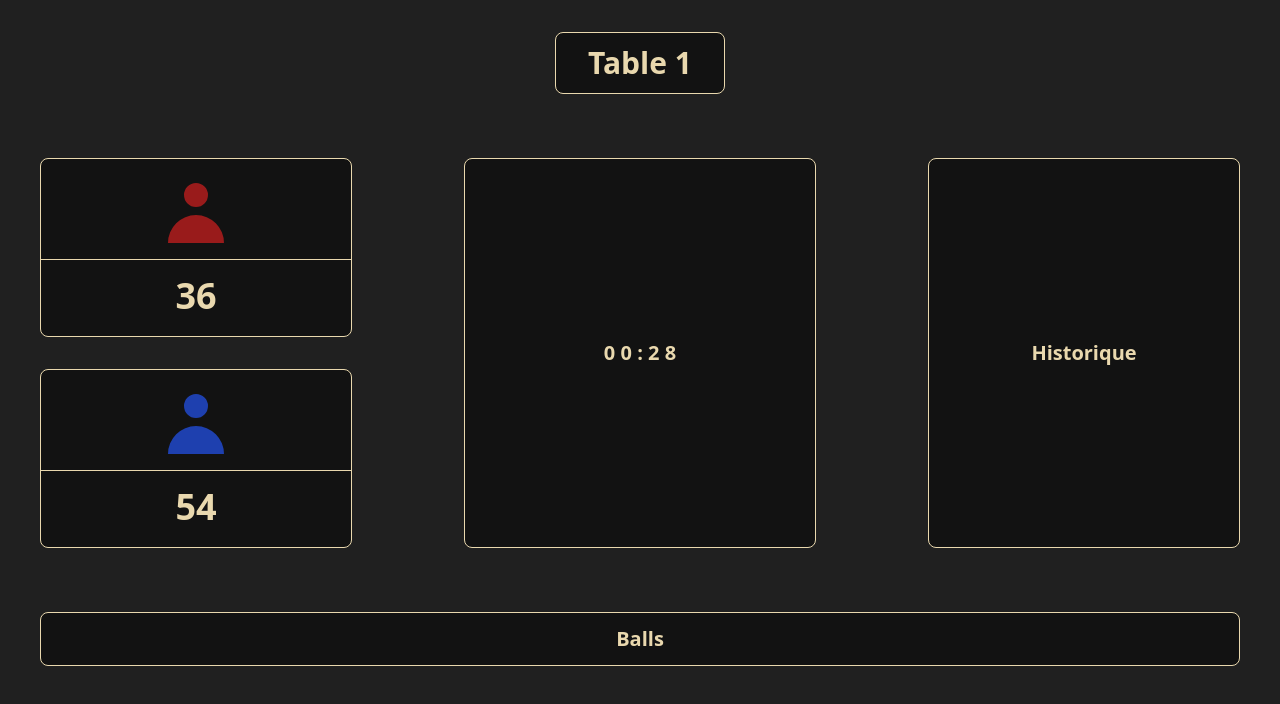
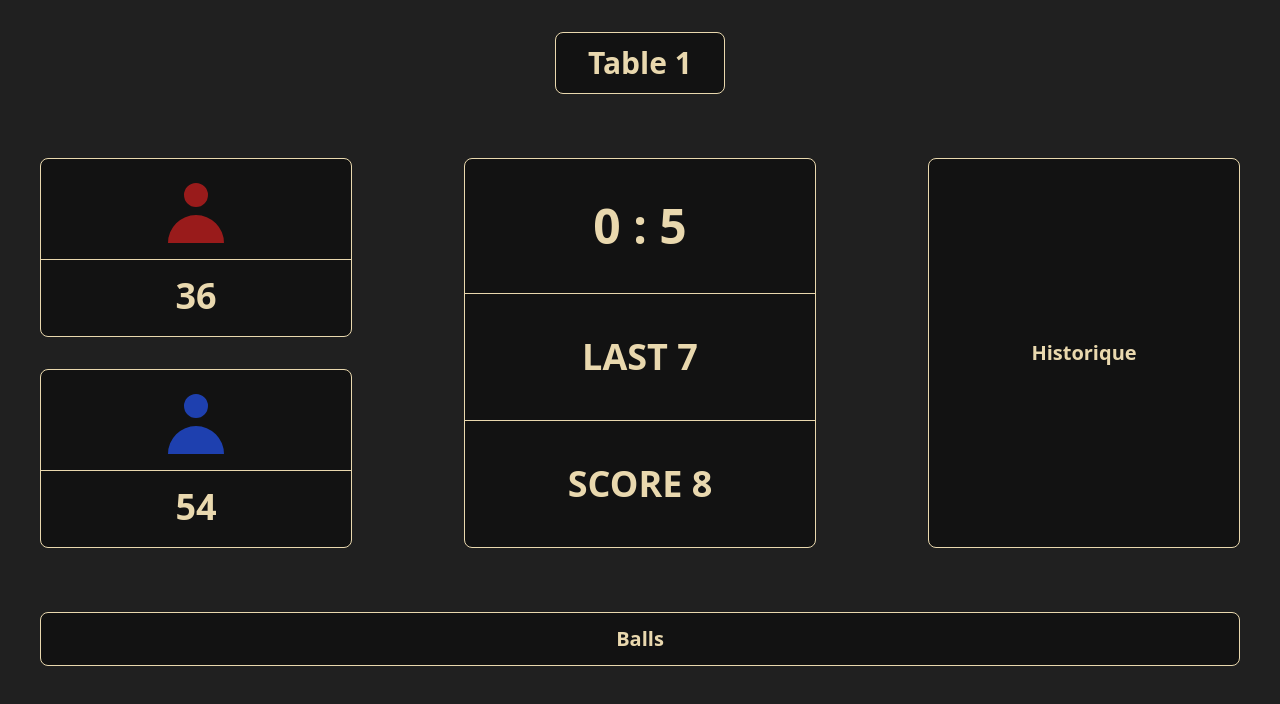
Before and after one commit to gourraguis/snooker-scoreboard, a Next.js app in the folder web/: page / in a window 1280 px wide. Shown: the top 704 px of the page. Built offline with nearby package versions, Linux system fonts and the light colour scheme.

Commit message:
Add Timer to middel section

```diff
--- a/web/components/Middel.tsx
+++ b/web/components/Middel.tsx
@@ -1,10 +1,40 @@
+import { useState, useEffect } from 'react';
+
 const Middel = () => {
+  const [minutes, setMinutes] = useState(0);
+  const [seconds, setSeconds] = useState(0);
+  const [startTimer, setStartTimer] = useState(true);
+
+  useEffect(() => {
+    let myInterval = setInterval(() => {
+      if (startTimer) setSeconds(seconds + 1);
+      if (seconds === 59) {
+        setMinutes(minutes + 1);
+        setSeconds(0);
+      }
+    }, 1000);
+    return () => {
+      clearInterval(myInterval);
+    };
+  });
   return (
     <div
-      className="flex justify-center items-center border-[1px]
-        border-primary-w bg-primary-b rounded-lg px-8 py-3 my-8"
+      className="grid grid-row-3 border-[1px]
+        border-primary-w bg-primary-b rounded-lg
+        my-8 divide-y divide-primary-w
+        "
     >
-      <h1 className="text-primary-w font-semibold text-xl">0 0 : 2 8</h1>
+      <div className="w-full flex justify-center items-center">
+        <h1 className="text-primary-w font-semibold text-5xl py-4">
+          {minutes} : {seconds}
+        </h1>
+      </div>
+      <div className="w-full flex justify-center items-center">
+        <h1 className="text-primary-w font-semibold text-4xl py-4">LAST 7</h1>
+      </div>
+      <div className="w-full flex justify-center items-center">
+        <h1 className="text-primary-w font-semibold text-4xl py-4">SCORE 8</h1>
+      </div>
     </div>
   );
 };
```
